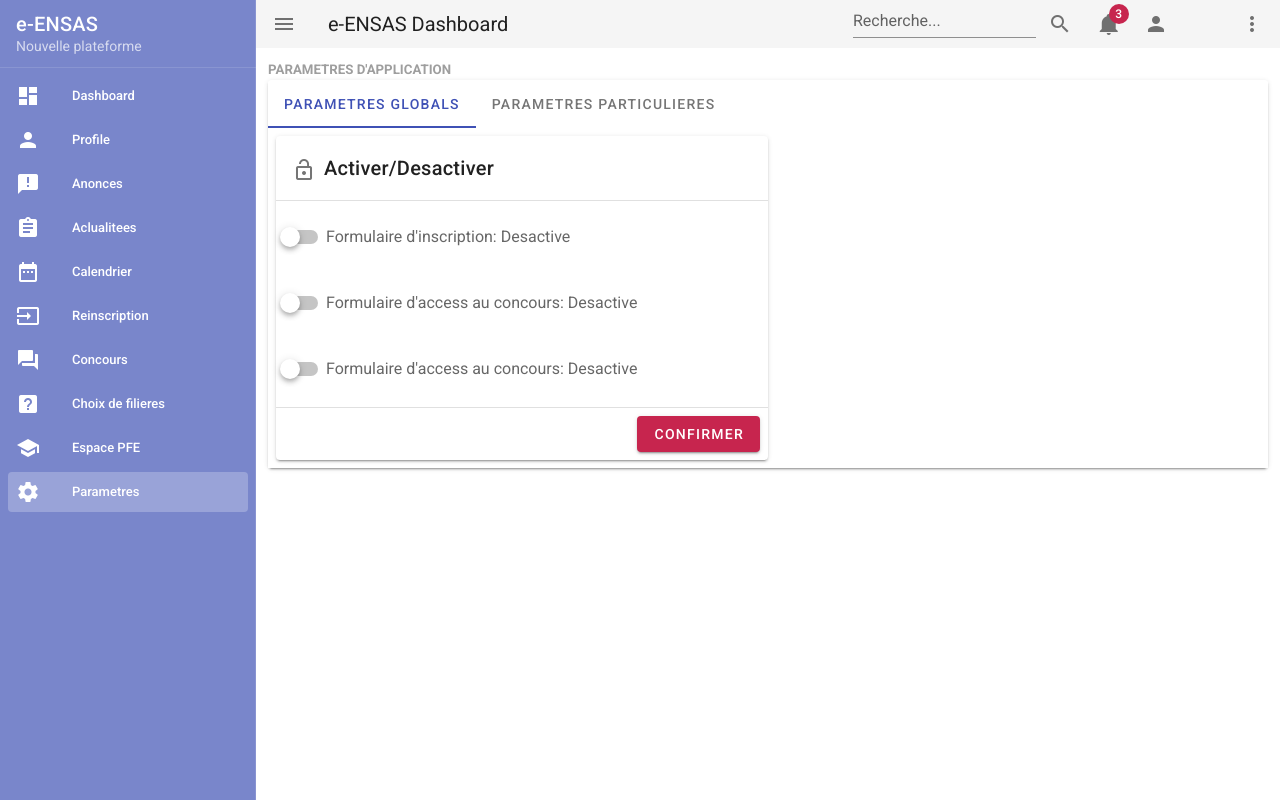
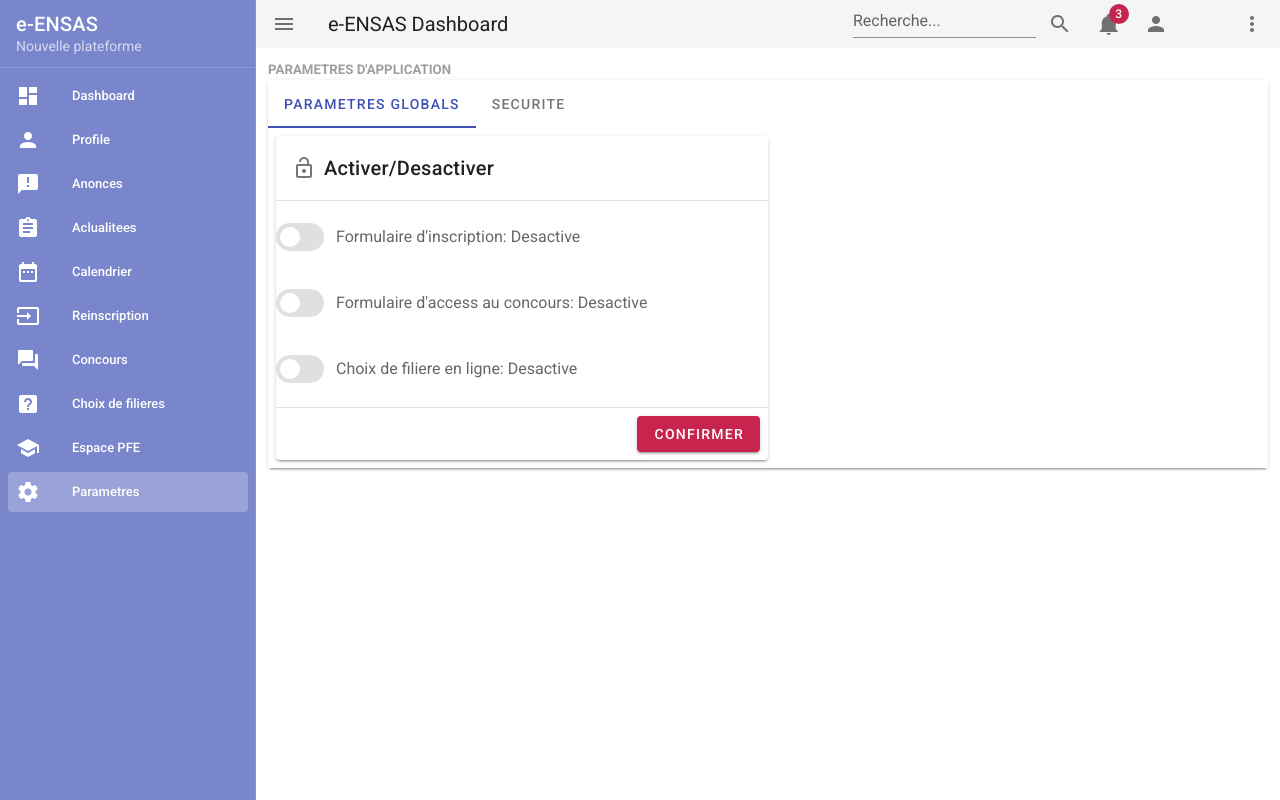
Before and after one commit to hoummani/ENSAS-Website, a Vue app in the folder admin/: page /settings in a window 1280 px wide. Built offline with nearby package versions, Linux system fonts and the light colour scheme; some icons are missing.

Commit message:
adding some security rules

```diff
--- a/admin/src/views/Settings.vue
+++ b/admin/src/views/Settings.vue
@@ -5,16 +5,15 @@
       <v-card>
         <v-tabs background-color="white" show-arrows color="indigo" left>
           <v-tab href="#tab-1">Parametres Globals</v-tab>
-          <v-tab href="#tab-2">Parametres particulieres</v-tab>
+          <v-tab href="#tab-2">Securite</v-tab>
 
           <v-tab-item value="tab-1" class="pa-5">
             <v-layout row wrap>
-
               <v-flex xs12 sm12 md6 lg6>
                 <v-card>
                   <v-card-title>
                     <div>
-                      <v-icon left>lock_open</v-icon>
+                      <v-icon left class="pb-1">lock_open</v-icon>
                       <span>Activer/Desactiver</span>
                     </div>
                   </v-card-title>
@@ -23,12 +22,30 @@
                     <v-layout row wrap>
                       <div>
                         <!--  desactiver l'inscription  -->
-                        <v-switch v-model="inscriptionForm" :label="`Formulaire d'inscription: ${inscriptionFormString}`" color="success" :loading="inscriptionFormLoading"></v-switch>
+                        <v-switch
+                          v-model="inscriptionForm"
+                          :label="`Formulaire d'inscription: ${inscriptionFormString}`"
+                          inset
+                          color="primary"
+                          :loading="inscriptionFormLoading"
+                        ></v-switch>
                         <!-- descativer l'acces au concour  -->
-                        <v-switch v-model="inscriptionConcourForm" :label="`Formulaire d'access au concours: ${inscriptionConcourFormString}`" color="success" :loading="inscriptionConcourFormLoading"></v-switch>
+                        <v-switch
+                          v-model="inscriptionConcourForm"
+                          inset
+                          :label="`Formulaire d'access au concours: ${inscriptionConcourFormString}`"
+                          color="primary"
+                          :loading="inscriptionConcourFormLoading"
+                        ></v-switch>
                         <!--  descativer choix de filieres  -->
 
-                        <v-switch v-model="choixFiliere" :label="`Formulaire d'access au concours: ${choixFiliereString}`" color="success" :loading="choixFiliereLoading"></v-switch>
+                        <v-switch
+                          v-model="choixFiliere"
+                          inset
+                          :label="`Choix de filiere en ligne: ${choixFiliereString}`"
+                          color="primary"
+                          :loading="choixFiliereLoading"
+                        ></v-switch>
                       </div>
                     </v-layout>
                   </v-card-text>
@@ -40,19 +57,83 @@
                   </v-card-actions>
                 </v-card>
               </v-flex>
-              <!-- descativer l'acces au concour  -->
-              <v-flex xs12 sm12 md6 lg6></v-flex>
-
-
             </v-layout>
           </v-tab-item>
           <v-tab-item value="tab-2" class="pa-5">
-            <p>
-              Lorem ipsum dolor sit amet consectetur adipisicing elit. Ut,
-              voluptates laudantium. Corrupti, officia? Pariatur mollitia
-              aliquid quos molestiae corrupti temporibus iste dolorum
-              perspiciatis corporis voluptas.
-            </p>
+            <v-layout row wrap>
+              <v-flex xs12 sm12 md6 lg6>
+
+                  <v-card >
+                    <v-card-title>
+                      <div>
+                        <v-icon left class="pb-1" color="secondary">security</v-icon>
+                        <span>Securite</span>
+                      </div>
+                    </v-card-title>
+                    <v-divider></v-divider>
+                    <v-card-text>
+                      <v-layout row wrap full-width>
+                        <!-- security rules  -->
+                        <!--
+                        <v-checkbox v-model="emailPassword" :label="`Email et Password: ${emailPassword.toString()}`" color="primary"></v-checkbox>-->
+
+                        <div>
+                          <v-list flat subheader three-line>
+
+                            <v-list-item-group v-model="settings" multiple active-class>
+                              <v-list-item>
+                                <template v-slot:default="{ active }">
+                                  <v-list-item-action>
+                                    <v-checkbox v-model="active"></v-checkbox>
+                                  </v-list-item-action>
+
+                                  <v-list-item-content>
+                                    <v-list-item-title>Email et Password</v-list-item-title>
+                                    <v-list-item-subtitle>Notify me about updates to apps or games that I downloaded</v-list-item-subtitle>
+                                  </v-list-item-content>
+                                </template>
+                              </v-list-item>
+
+                              <v-list-item>
+                                <template v-slot:default="{ active }">
+                                  <v-list-item-action>
+                                    <v-checkbox v-model="active"></v-checkbox>
+                                  </v-list-item-action>
+
+                                  <v-list-item-content>
+                                    <v-list-item-title>Compte Google</v-list-item-title>
+                                    <v-list-item-subtitle>Auto-update apps at any time. Data charges may apply</v-list-item-subtitle>
+                                  </v-list-item-content>
+                                </template>
+                              </v-list-item>
+
+                              <v-list-item>
+                                <template v-slot:default="{ active }">
+                                  <v-list-item-action>
+                                    <v-checkbox v-model="active"></v-checkbox>
+                                  </v-list-item-action>
+
+                                  <v-list-item-content>
+                                    <v-list-item-title>Compte Facebook</v-list-item-title>
+                                    <v-list-item-subtitle>Automatically add home screen widgets when downloads complete</v-list-item-subtitle>
+                                  </v-list-item-content>
+                                </template>
+                              </v-list-item>
+                            </v-list-item-group>
+                          </v-list>
+                        </div>
+                      </v-layout>
+                    </v-card-text>
+                    <v-divider></v-divider>
+                    <v-card-actions>
+                      <v-layout justify-end>
+                        <v-btn color="primary">Confirmer</v-btn>
+                      </v-layout>
+                    </v-card-actions>
+                  </v-card>
+
+              </v-flex>
+            </v-layout>
           </v-tab-item>
         </v-tabs>
       </v-card>
@@ -65,51 +146,59 @@ export default {
   data() {
     return {
       //activer/descativer
-      inscriptionForm:false,
-      inscriptionFormString:"Desactive",
-      inscriptionFormLoading:false,
+      inscriptionForm: false,
+      inscriptionFormString: "Desactive",
+      inscriptionFormLoading: false,
       //-------
-      inscriptionConcourForm:false,
-      inscriptionConcourFormString:"Desactive",
-      inscriptionConcourFormLoading:false,
+      inscriptionConcourForm: false,
+      inscriptionConcourFormString: "Desactive",
+      inscriptionConcourFormLoading: false,
       //----
-      choixFiliere:false,
-      choixFiliereString:"Desactive",
-      choixFiliereLoading:false,
+      choixFiliere: false,
+      choixFiliereString: "Desactive",
+      choixFiliereLoading: false,
+      //---------------------
+
+      //-- security rules
+      emailPassword: true,
+      settings: [],
     };
   },
   watch: {
-    inscriptionForm:function(v){
-      this.inscriptionFormLoading=true
-      setTimeout(()=>{this.inscriptionFormLoading=false},2000);
-      if(v==true){
-        this.inscriptionFormString="Active";
-
-      }else{
-        this.inscriptionFormString="Desactive";
+    inscriptionForm: function(v) {
+      this.inscriptionFormLoading = true;
+      setTimeout(() => {
+        this.inscriptionFormLoading = false;
+      }, 2000);
+      if (v == true) {
+        this.inscriptionFormString = "Active";
+      } else {
+        this.inscriptionFormString = "Desactive";
       }
     },
 
-    inscriptionConcourForm:function(v){
-      this.inscriptionConcourFormLoading=true
-        setTimeout(()=>{this.inscriptionConcourFormLoading=false},2000);
-      if(v==true){
-        this.inscriptionConcourFormString="Active";
-
-      }else{
-        this.inscriptionConcourFormString="Desactive";
+    inscriptionConcourForm: function(v) {
+      this.inscriptionConcourFormLoading = true;
+      setTimeout(() => {
+        this.inscriptionConcourFormLoading = false;
+      }, 2000);
+      if (v == true) {
+        this.inscriptionConcourFormString = "Active";
+      } else {
+        this.inscriptionConcourFormString = "Desactive";
       }
     },
-    choixFiliere:function(v){
-      this.choixFiliereLoading=true
-      setTimeout(()=>{this.choixFiliereLoading=false},2000);
-      if(v==true){
-        this.choixFiliereString="Active";
-
-      }else{
-        this.choixFiliereString="Desactive";
+    choixFiliere: function(v) {
+      this.choixFiliereLoading = true;
+      setTimeout(() => {
+        this.choixFiliereLoading = false;
+      }, 2000);
+      if (v == true) {
+        this.choixFiliereString = "Active";
+      } else {
+        this.choixFiliereString = "Desactive";
       }
     }
-  },
+  }
 };
 </script>
```
